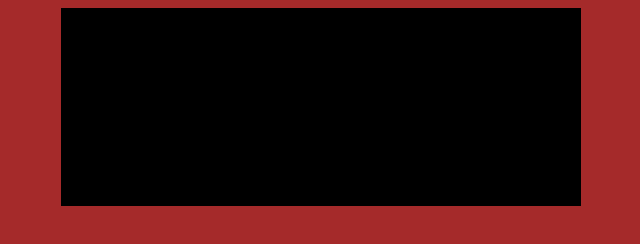
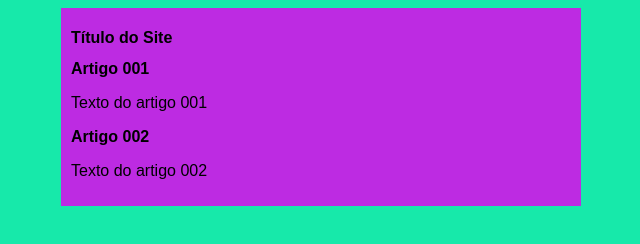
Before and after one commit to camiladiles/projeto-site, a plain HTML site: page index.html in a window 1280 px wide. Shown: the whole page, without its empty margins (319-959 px from the left). Drawn offline with Linux system fonts and the light colour scheme.

Commit message:
atualização do css

```diff
--- a/estilos/style.css
+++ b/estilos/style.css
@@ -4,11 +4,11 @@
 }
 
 body {
-    background-color: brown;
+    background-color: rgb(23, 233, 170);
 }
 
 main {
-    background-color: black;
+    background-color: rgb(189, 43, 226);
     width: 500px;
     margin: auto;
     padding: 10px;
```
